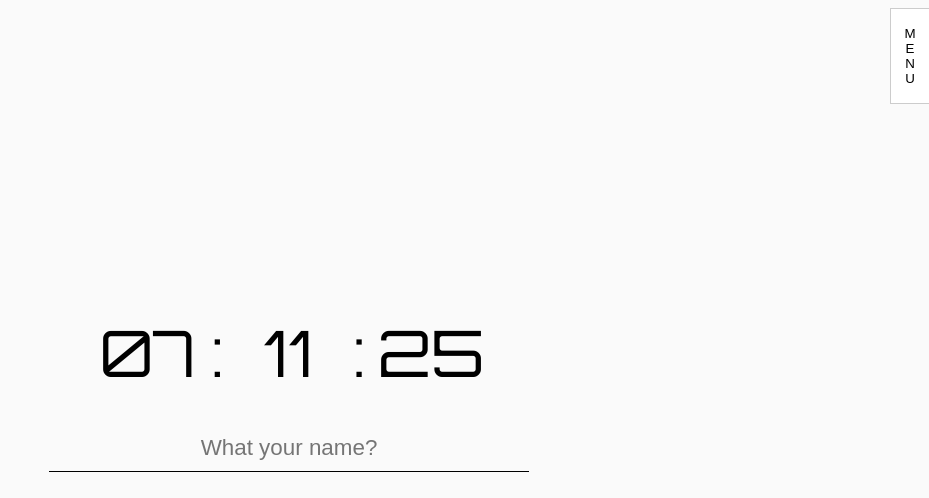
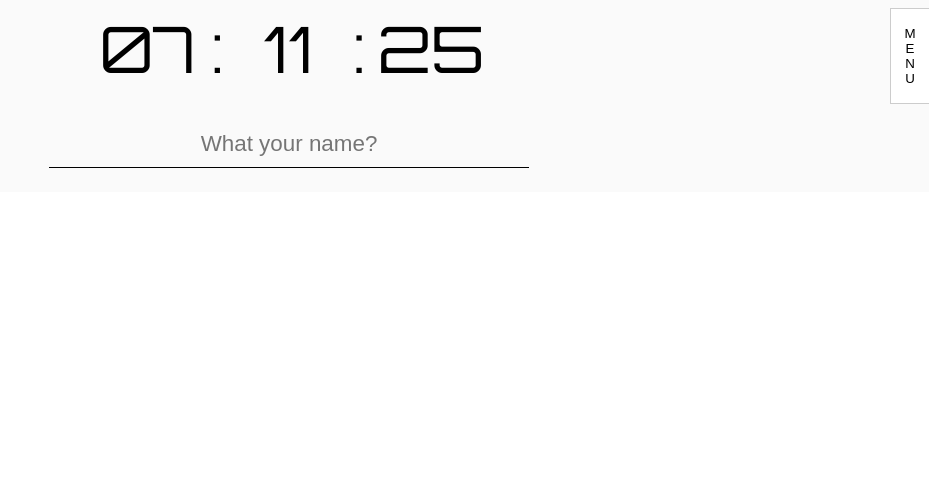
Before and after one commit to YouYou94/local-memo-app, a React (Create React App) app: page / in a window 1280 px wide. Shown: the top 498 px of the page, without its empty margins (351-1280 px from the left). Built offline with nearby package versions, Linux system fonts and the light colour scheme.

Commit message:
Style: App 스타일 추가 - 스크롤바

```diff
--- a/src/App.css
+++ b/src/App.css
@@ -44,16 +44,41 @@ a:hover {
   color: black;
 }
 
+/* 스크롤바 */
+body::-webkit-scrollbar {
+  width: 0.5rem; /* 스크롤바의 너비 */
+}
+
+body::-webkit-scrollbar-thumb {
+  height: 20%; /* 스크롤바의 길이 */
+  background: rgb(255, 255, 255); /* 스크롤바의 색상 */
+
+  border-radius: 10px;
+  border: 1px solid rgb(204, 204, 204);
+}
+
+body::-webkit-scrollbar-track {
+  background: rgb(250, 250, 250); /*스크롤바 뒷 배경 색상*/
+}
+
 /* App */
 .App {
   position: relative;
 
   width: 100%;
-  height: 100vh;
 
   display: flex;
 
   background-color: rgb(250, 250, 250);
 
-  overflow: hidden;
+  overflow-x: hidden;
 }
+
+/* 테스트 CSS */
+.TEST {
+  background-color: rgb(255, 113, 127);
+  background-color: rgb(255, 189, 91);
+  background-color: rgb(255, 240, 106);
+  background-color: rgb(111, 255, 121);
+  background-color: rgb(93, 204, 255);
+}
```
